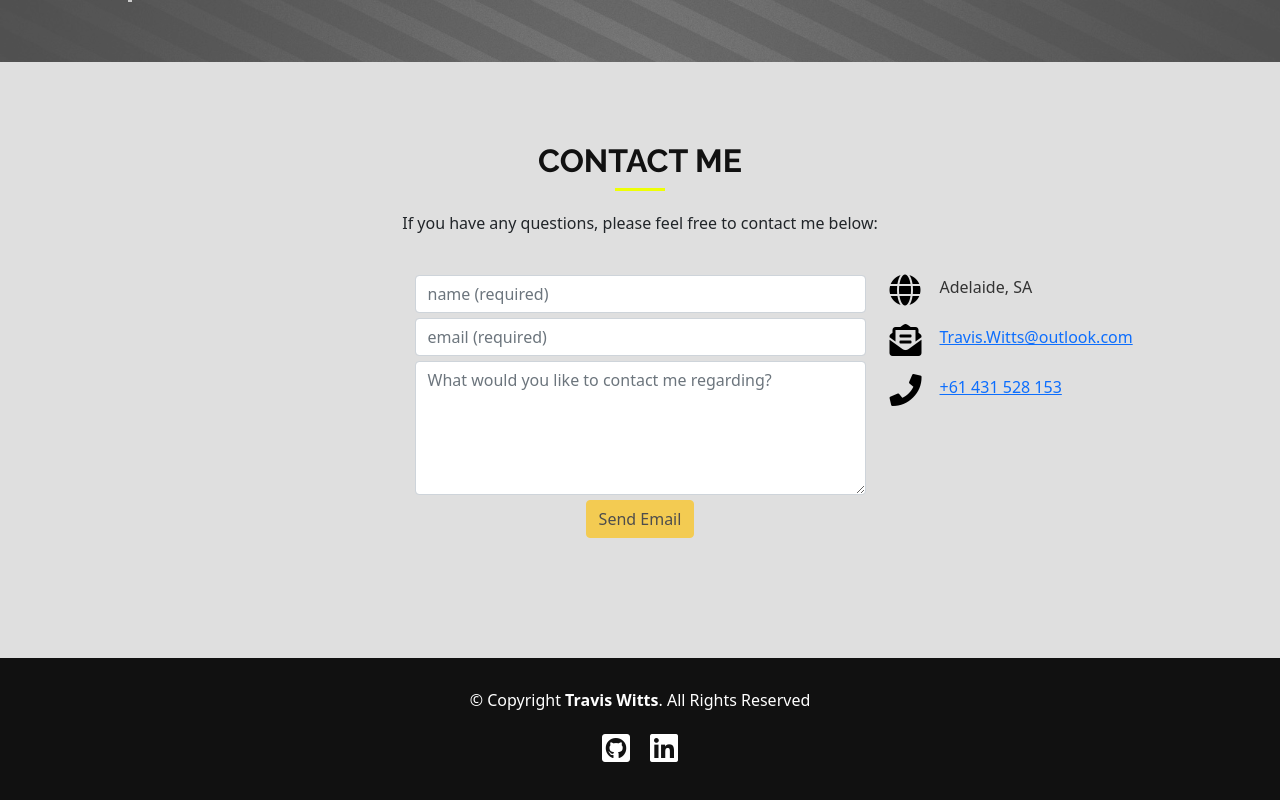
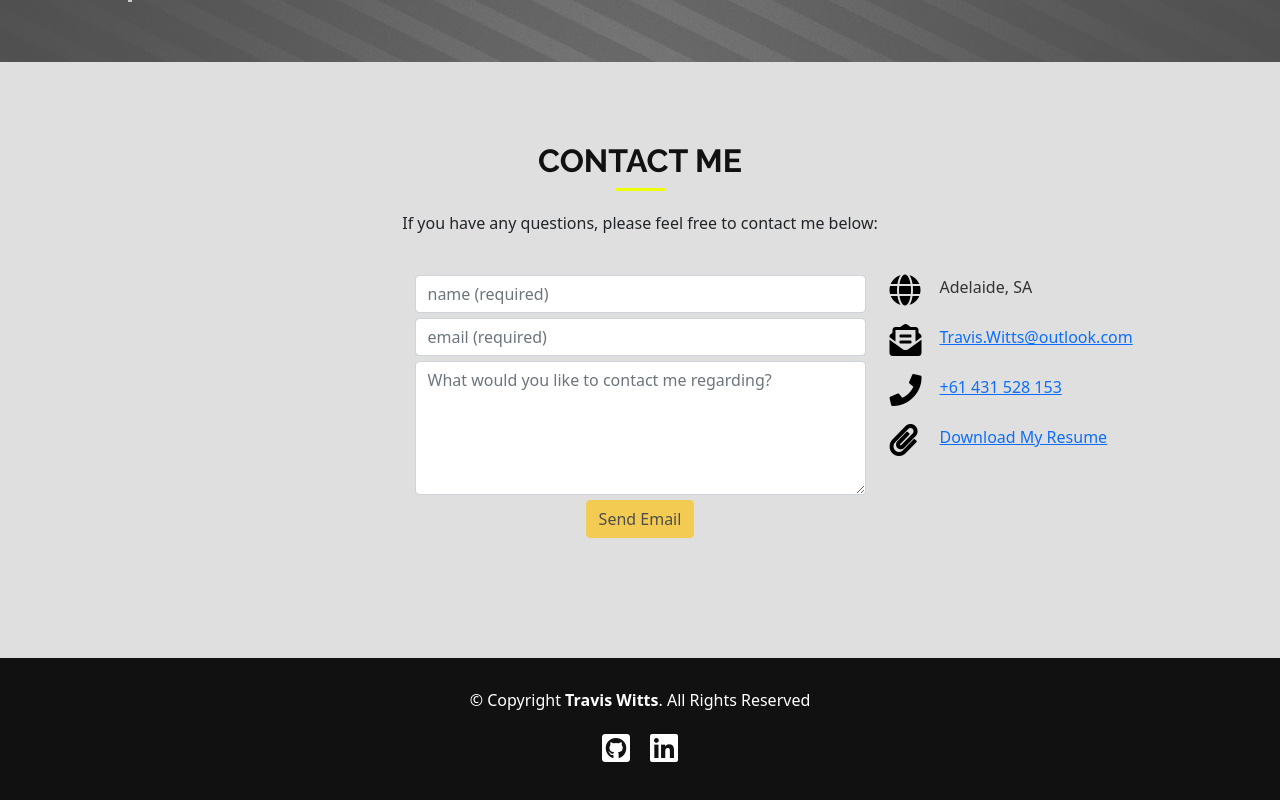
Before and after one commit to Travis-Witts/React-Portfolio, a React (Create React App) app in the folder client/: page / in a window 1280 px wide. Shown: the part 4331-5131 px from the top of the page. Built offline with nearby package versions, Linux system fonts and the light colour scheme.

Commit message:
feat: Added resume

```diff
--- a/client/src/components/Contact/index.js
+++ b/client/src/components/Contact/index.js
@@ -4,6 +4,7 @@ import API from "../../utils/API";
 import Input from "../Input";
 import TextArea from "../TextArea";
 import FormBtn from "../FormBtn";
+import Resume from '../assets/resume/resume.pdf';
 
 function Contact() {
   const [formObject, setFormObject] = useState({});
@@ -96,6 +97,12 @@ function Contact() {
                   <p>+61 431 528 153</p>
                 </a>
               </div>
+              <div>
+                <i className="fas fa-paperclip"></i>
+                <a href={Resume}>
+                  <p>Download My Resume</p>
+                </a>
+              </div>
             </div>
           </div>
         </div>
```
Also changed, not shown: 1 other file (tests, documents, lock files or other folders).
